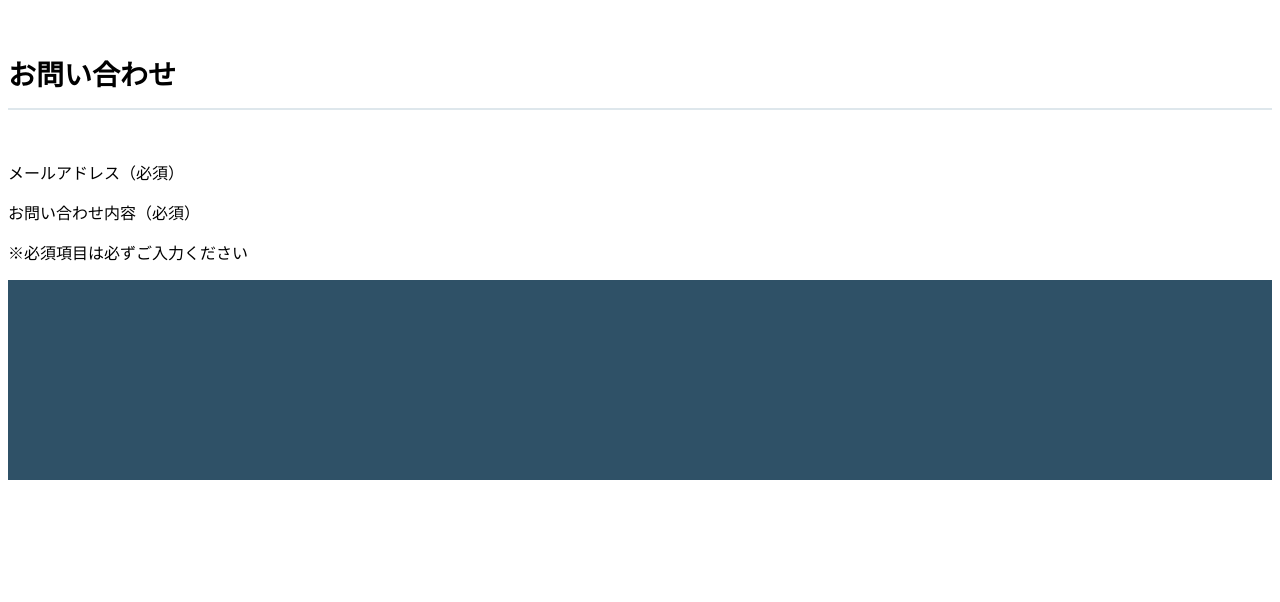
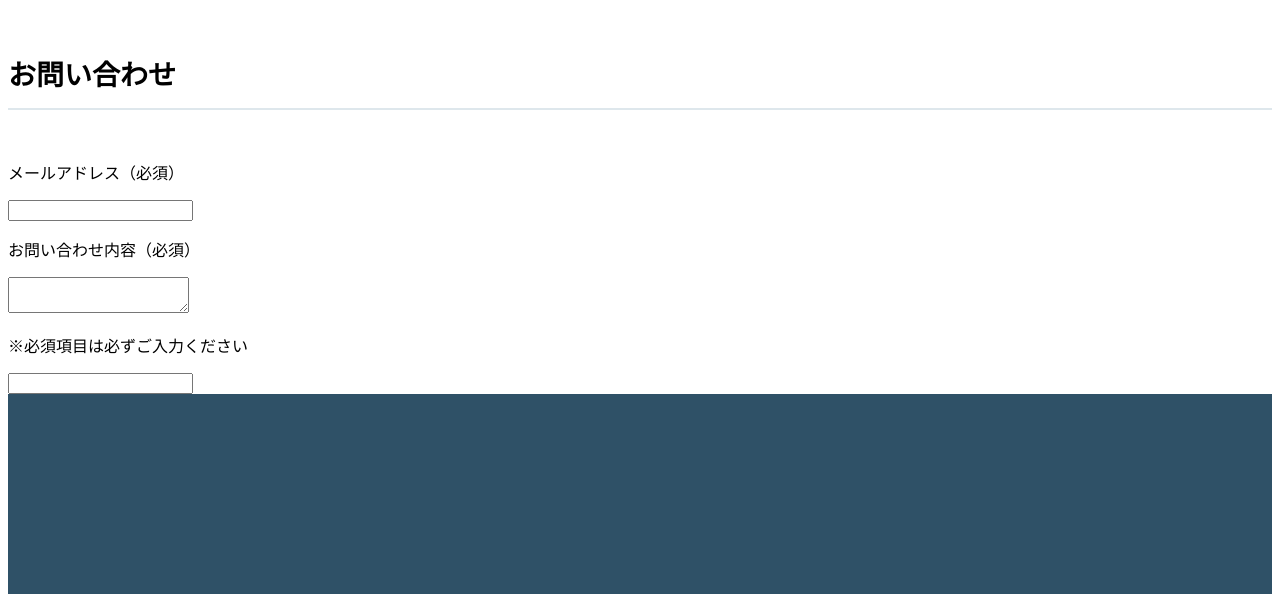
Before and after one commit to Butatan/Butatan.github.io, a plain HTML site: page index.html in a window 1280 px wide. Shown: the part 1081-1683 px from the top of the page. Before the commit the page ends 1569 px from the top, so only its background shows below. Drawn offline with Linux system fonts and the light colour scheme.

Commit message:
Update index.html

```diff
--- a/index.html
+++ b/index.html
@@ -41,8 +41,11 @@
 
         <!-- <p>要素を3つ追加してください -->
         <p>メールアドレス（必須）</p>
+        <input>
         <p>お問い合わせ内容（必須）</p>
+        <textarea> </textarea>
         <p>※必須項目は必ずご入力ください</p>
+        <input>
 
 
       </div>
```
